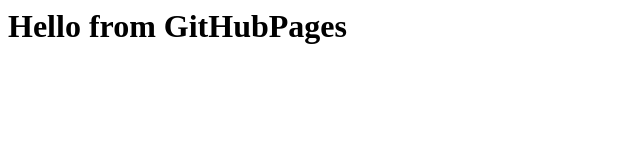
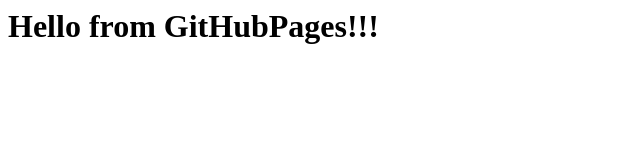
Before and after one commit to Mptat/Mptat.github.io, a plain HTML site: page index.html in a window 1280 px wide. Shown: the full height of the page, 0-640 px from the left. Drawn offline with Linux system fonts and the light colour scheme.

Commit message:
Update index.html

```diff
--- a/index.html
+++ b/index.html
@@ -1 +1 @@
-<h1>Hello from GitHubPages</h1>
+<h1>Hello from GitHubPages!!!</h1>
```
